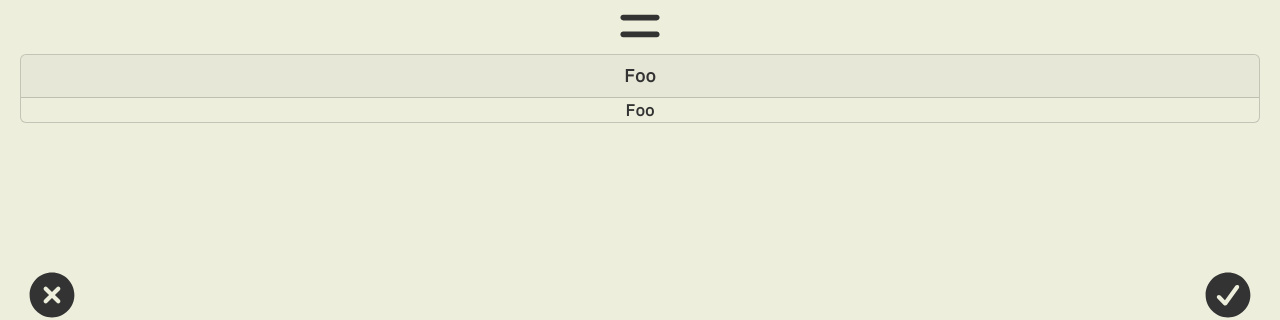
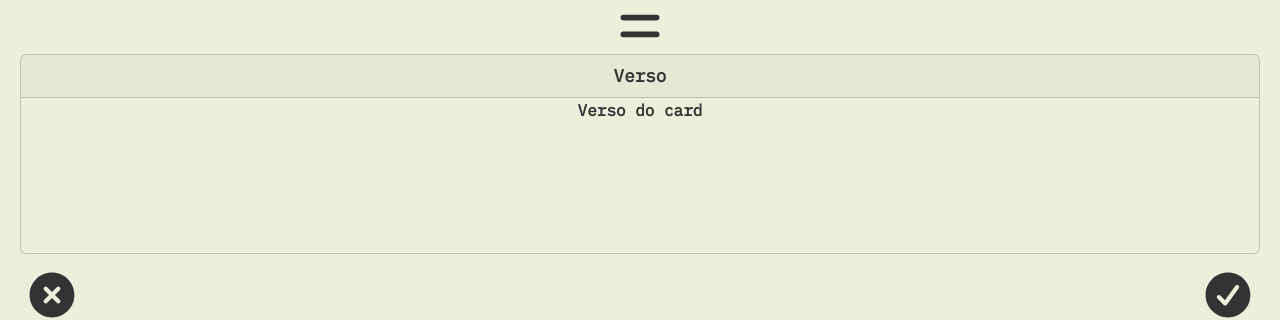
Before and after one commit to rodrigues-heric/flash-card-angular-java, an Angular app in the folder frontend/flashcards/: page /create-card in a window 1280 px wide. Shown: the part 469-789 px from the top of the page. Built offline with nearby package versions, Linux system fonts and the light colour scheme.

Commit message:
Feat: adding flip effect to result card

```diff
--- a/frontend/flashcards/src/app/app.module.ts
+++ b/frontend/flashcards/src/app/app.module.ts
@@ -1,7 +1,7 @@
 import { NgModule } from '@angular/core';
 import { BrowserModule } from '@angular/platform-browser';
 import { BrowserAnimationsModule } from '@angular/platform-browser/animations';
-import { ReactiveFormsModule } from '@angular/forms';
+import { ReactiveFormsModule, FormsModule } from '@angular/forms';
 import { HttpClientModule } from '@angular/common/http';
 
 import { AppRoutingModule } from './app-routing.module';
@@ -46,6 +46,7 @@ import { HomeDecksComponent } from './components/home-decks/home-decks.component
     BrowserAnimationsModule,
     AppRoutingModule,
     ReactiveFormsModule,
+    FormsModule,
     HttpClientModule,
   ],
   providers: [],
--- a/frontend/flashcards/src/app/pages/create-card/create-card.component.html
+++ b/frontend/flashcards/src/app/pages/create-card/create-card.component.html
@@ -12,6 +12,7 @@
           class="form-control"
           rows="4"
           placeholder="Digite o texto da frente do flashcard..."
+          [(ngModel)]="frontTextValue"
         ></textarea>
       </div>
     </div>
@@ -31,6 +32,7 @@
           class="form-control"
           rows="4"
           placeholder="Digite o texto do verso do flashcard..."
+          [(ngModel)]="backTextValue"
         ></textarea>
       </div>
     </div>
@@ -43,9 +45,25 @@
 </div>
 <div class="row">
   <div class="col">
-    <div class="card text-center">
-      <div class="card-header header-font">Foo</div>
-      <div class="card-body body-style">Foo</div>
+    <div class="flip-card" [class.flipped]="flipped">
+      <div class="flip-card-inner">
+        <div class="flip-card-front">
+          <div class="card text-center h-100">
+            <div class="card-header header-font">Frente</div>
+            <div class="card-body body-style">
+              {{ frontTextValue || "Frente do card" }}
+            </div>
+          </div>
+        </div>
+        <div class="flip-card-back">
+          <div class="card text-center h-100">
+            <div class="card-header header-font">Verso</div>
+            <div class="card-body body-style">
+              {{ backTextValue || "Verso do card" }}
+            </div>
+          </div>
+        </div>
+      </div>
     </div>
   </div>
 </div>
--- a/frontend/flashcards/src/app/pages/create-card/create-card.component.scss
+++ b/frontend/flashcards/src/app/pages/create-card/create-card.component.scss
@@ -5,3 +5,34 @@
 .body-style {
   padding: 0;
 }
+
+.flip-card {
+  perspective: 1000px;
+  width: 100%;
+  height: 200px;
+}
+
+.flip-card-inner {
+  position: relative;
+  width: 100%;
+  height: 100%;
+  text-align: center;
+  transition: transform 0.6s;
+  transform-style: preserve-3d;
+}
+
+.flip-card.flipped .flip-card-inner {
+  transform: rotateY(180deg);
+}
+
+.flip-card-front,
+.flip-card-back {
+  position: absolute;
+  width: 100%;
+  height: 100%;
+  backface-visibility: hidden;
+}
+
+.flip-card-back {
+  transform: rotateY(180deg);
+}
--- a/frontend/flashcards/src/app/pages/create-card/create-card.component.ts
+++ b/frontend/flashcards/src/app/pages/create-card/create-card.component.ts
@@ -1,13 +1,60 @@
-import { Component } from '@angular/core';
+import { Component, OnInit, OnDestroy } from '@angular/core';
 import { Router } from '@angular/router';
+
+const TIME_TO_FLIP = 1500;
 
 @Component({
   selector: 'app-create-card',
   templateUrl: './create-card.component.html',
   styleUrls: ['./create-card.component.scss'],
 })
-export class CreateCardComponent {
+export class CreateCardComponent implements OnInit, OnDestroy {
+  private isFlipped = false;
+  private frontText = '';
+  private backText = '';
+  private flipInterval: any;
+
   constructor(private router: Router) {}
+
+  get flipped(): boolean {
+    return this.isFlipped;
+  }
+
+  get frontTextValue(): string {
+    return this.frontText;
+  }
+
+  set frontTextValue(value: string) {
+    this.frontText = value;
+  }
+
+  get backTextValue(): string {
+    return this.backText;
+  }
+
+  set backTextValue(value: string) {
+    this.backText = value;
+  }
+
+  ngOnInit(): void {
+    this.startFlipping();
+  }
+
+  ngOnDestroy(): void {
+    if (this.flipInterval) {
+      clearInterval(this.flipInterval);
+    }
+  }
+
+  private startFlipping(): void {
+    this.flipInterval = setInterval(() => {
+      this.toggleFlip();
+    }, TIME_TO_FLIP);
+  }
+
+  public toggleFlip(): void {
+    this.isFlipped = !this.isFlipped;
+  }
 
   public navigateToHome(): void {
     this.router.navigate(['/']);
```
